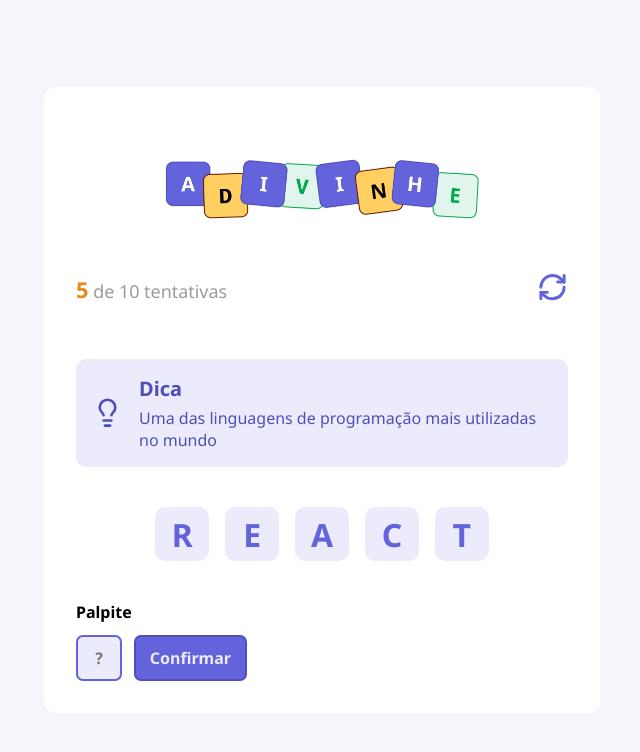
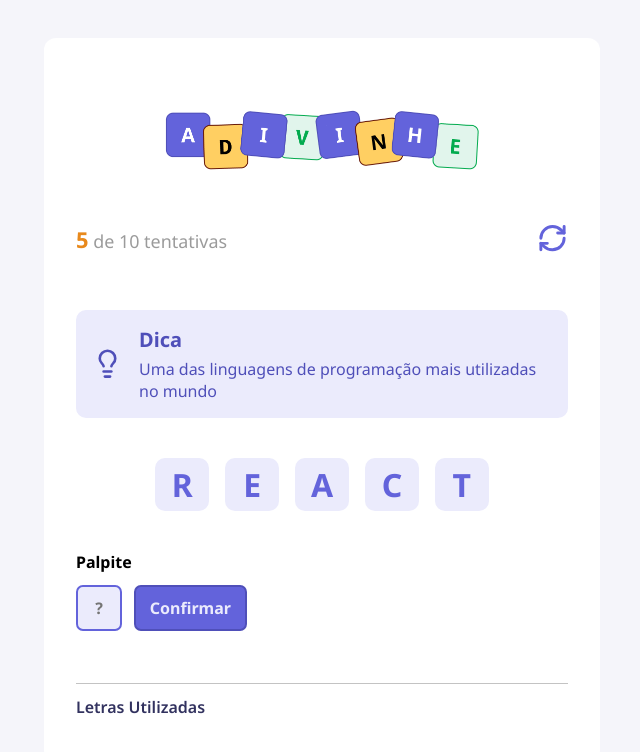
Before and after one commit to Grid2109/react---Jogo-de-adivinha--o, a React (Vite) app in the folder Jogo-de-adivinhação/: page / in a window 1280 px wide. Shown: the top 752 px of the page, without its empty margins (318-958 px from the left). Built offline with nearby package versions, Linux system fonts and the light colour scheme.

Commit message:
Creating LettersUsed

```diff
--- a/Jogo-de-adivinhação/src/App.tsx
+++ b/Jogo-de-adivinhação/src/App.tsx
@@ -4,6 +4,7 @@
 import { Letter } from "./components/Letter";
 import { Input } from "./components/Input";
 import { Button } from "./components/Button";
+import { LettersUsed } from "./components/LettersUsed";
 
 export default function App() {
   function handleRestartGame() {
@@ -30,6 +31,8 @@
         <Button title="Confirmar" />
         </div>
 
+        <LettersUsed />
+
       </main>
     </div>
   );
--- /dev/null
+++ b/Jogo-de-adivinhação/src/components/LettersUsed/index.tsx
@@ -0,0 +1,9 @@
+import styles from "./styles.module.css";
+
+export function LettersUsed() {
+    return(
+        <div className={styles.lettersUsed}>
+            <h5>Letras Utilizadas</h5>
+        </div>
+    )
+}
--- /dev/null
+++ b/Jogo-de-adivinhação/src/components/LettersUsed/styles.module.css
@@ -0,0 +1,12 @@
+.lettersUsed {
+ width: 100%;
+ margin-top: 3.25rem;
+ border-top: 1px solid #c3c3c3;
+}
+
+.lettersUsed > h5 {
+    color: #32325f;
+    font-size: 1rem;
+    font-weight: 600;
+    margin: 0.75rem 0;
+}
```
